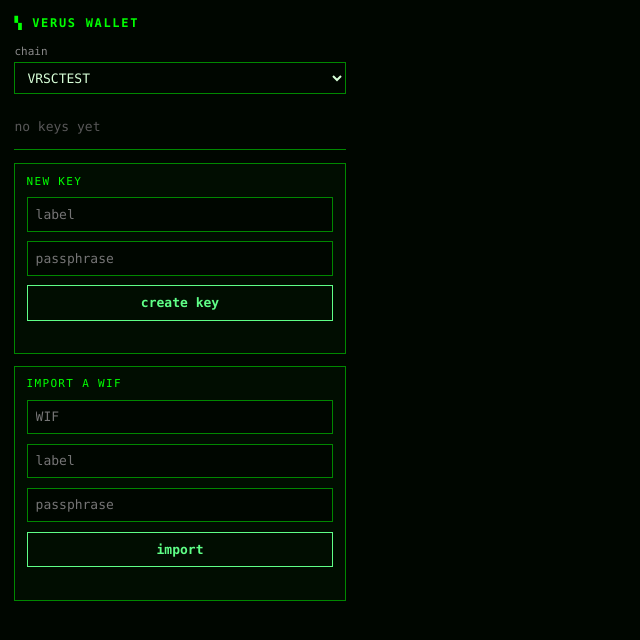
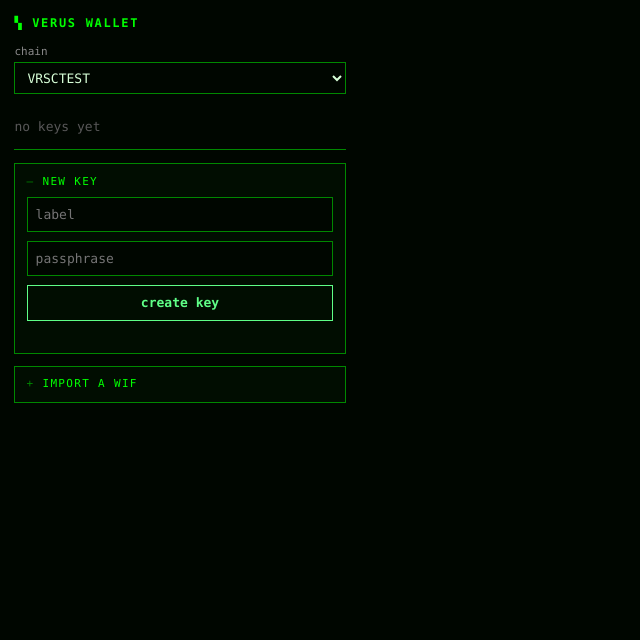
Before and after one commit to chainvue/chainvue-web-wallet, a website with bundled scripts: page src/ui/popup.html in a window 1280 px wide. Shown: the whole page, without its empty margins (0-640 px from the left). Built offline with nearby package versions, Linux system fonts and the light colour scheme; some packages are replaced by stand-ins of ours.

Commit message:
fix: the toolbar popup opened 735px tall and scrolling
Chrome caps a browser-action popup at 600px and scrolls past that. The popup
drew the create-key and import-key forms unconditionally — 426px of one-time
setup standing in front of the balance every time it was opened.

Both now fold away behind a `<details>` once a key exists, so keyboard and
screen-reader behaviour comes from the platform rather than a click handler and
an aria attribute. The create form stays open on a fresh install, where setup is
the only thing to do.

  fresh install   627px -> 429px
  with a key      735px -> 384px

Measured at the real 360px width, since how far the text wraps is the whole
question. The approval window was checked too and left alone: at its 400x620 it
renders 594px and does not scroll.

28 extension tests pass.

```diff
--- a/src/lib/dom.js
+++ b/src/lib/dom.js
@@ -36,3 +36,22 @@
 export function panel(title, children) {
   return el('div', { class: 'panel' }, [el('div', { class: 'panel-title' }, title), ...[].concat(children)]);
 }
+
+/**
+ * A panel that stays shut until it is asked for.
+ *
+ * Chrome caps a toolbar popup at 600px and scrolls past that. The popup was
+ * rendering 735px, of which 426 were the create-key and import-key forms —
+ * setup you do once, occupying most of a window you open to check a balance.
+ *
+ * Uses `<details>`, so keyboard and screen-reader behaviour comes from the
+ * platform rather than from a click handler and an aria attribute.
+ */
+export function foldout(title, children, { open = false } = {}) {
+  const node = el('details', { class: 'panel foldout' }, [
+    el('summary', { class: 'panel-title' }, title),
+    ...[].concat(children),
+  ]);
+  if (open) node.open = true;
+  return node;
+}
--- a/src/ui/popup.js
+++ b/src/ui/popup.js
@@ -1,7 +1,7 @@
 // Key management and balance. No page can reach any of this.
 
 import init, { Key } from '../vendor/verus-wasm/verus_wasm.js';
-import { el, mount, row, panel } from '../lib/dom.js';
+import { el, mount, row, panel, foldout } from '../lib/dom.js';
 import {
   NETWORKS,
   currentNetwork,
@@ -26,13 +26,19 @@
   const keys = await list();
   const pending = await pendingList(net.label);
 
+  // Setup is folded away once there is a key to use. Chrome caps a toolbar
+  // popup at 600px and scrolls past it; rendering both forms unconditionally
+  // put 426px of one-time setup in front of the balance every time, and the
+  // window opened 735px tall and scrolling.
+  const firstRun = keys.length === 0;
+
   mount(
     root,
     networkPicker(net),
     keys.length ? keysPanel(keys, net) : el('p', { class: 'muted' }, 'no keys yet'),
     pending.length ? pendingPanel(pending, net) : null,
     el('hr'),
-    createPanel(),
+    createPanel(firstRun),
     importPanel(),
   );
 }
@@ -212,7 +218,7 @@
   );
 }
 
-function createPanel() {
+function createPanel(open = false) {
   const label = el('input', { type: 'text', placeholder: 'label' });
   const pass = el('input', { type: 'password', placeholder: 'passphrase', autocomplete: 'new-password' });
   const status = el('div', { class: 'status small' });
@@ -244,7 +250,7 @@
     'create key',
   );
 
-  return panel('new key', [label, pass, el('div', { class: 'buttons' }, [go]), status]);
+  return foldout('new key', [label, pass, el('div', { class: 'buttons' }, [go]), status], { open });
 }
 
 function importPanel() {
@@ -277,7 +283,7 @@
     'import',
   );
 
-  return panel('import a WIF', [wif, label, pass, el('div', { class: 'buttons' }, [go]), status]);
+  return foldout('import a WIF', [wif, label, pass, el('div', { class: 'buttons' }, [go]), status]);
 }
 
 boot().catch((error) => mount(root, el('p', { class: 'danger' }, error?.message ?? String(error))));
--- a/src/ui/style.css
+++ b/src/ui/style.css
@@ -46,6 +46,22 @@
   color: var(--title);
   margin: 0 0 0.45rem;
 }
+
+/* A collapsed panel. The title stays a title; only the marker is added. */
+.foldout > summary {
+  cursor: pointer;
+  margin: 0;
+  list-style: none;
+}
+.foldout > summary::-webkit-details-marker { display: none; }
+.foldout > summary::before {
+  content: '+ ';
+  color: var(--frame);
+}
+.foldout[open] > summary::before { content: '– '; }
+.foldout[open] > summary { margin-bottom: 0.45rem; }
+.foldout > summary:hover { color: var(--accent); }
+.foldout > summary:focus-visible { outline: 1px solid var(--accent); outline-offset: 2px; }
 
 .row { display: flex; justify-content: space-between; gap: 0.8rem; padding: 0.2rem 0; }
 .row + .row { border-top: 1px dotted #00350033; }
```
Also changed, not shown: tests/extension.test.mjs (+45 -0 lines), README.md.
